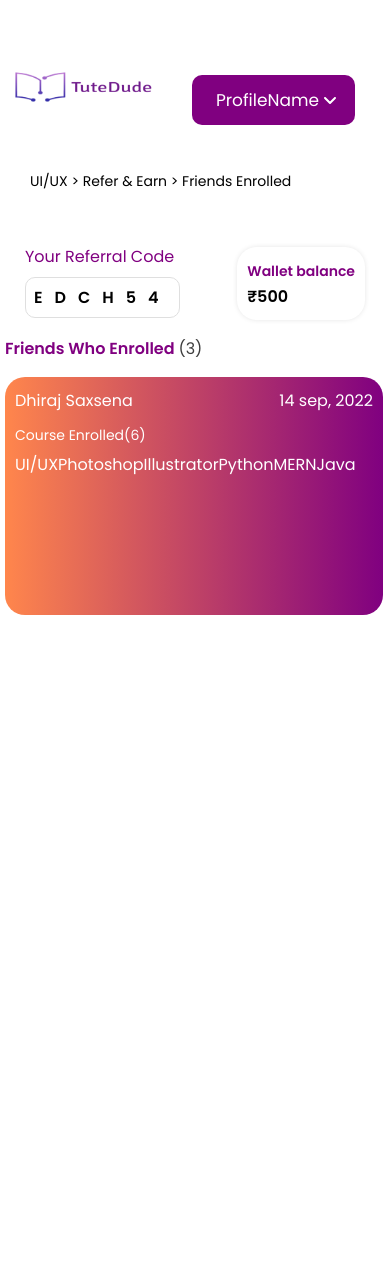
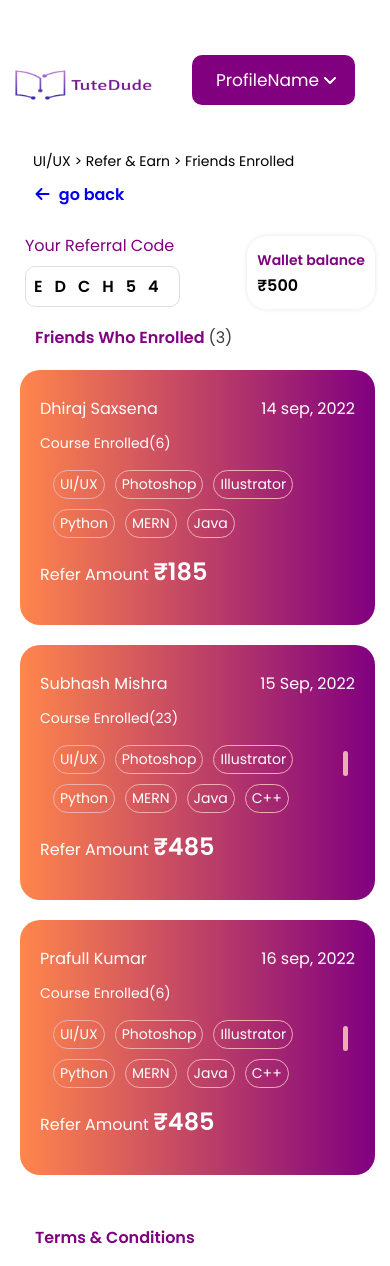
Before and after one commit to Eshitayasmin/refer-earn-tutedude, a React (Create React App) app: page /enrolled_friends in a window 390 px wide. Before the commit the page ends 844 px from the top, so only its background shows below. Built offline with nearby package versions, Linux system fonts and the light colour scheme.

Commit message:
responsive done

```diff
--- a/src/Components/Home/EnrolledFriends.css
+++ b/src/Components/Home/EnrolledFriends.css
@@ -68,26 +68,71 @@
 
 .friends {
     display: grid;
-    grid-template-columns: repeat((1fr));
+    grid-template-columns: repeat(3, 1fr);
+    grid-column-gap: 20px;
     color: white;
+    margin-right: 187px;
 }
 
 .friend {
-    width: 358px;
-    height: 228px;
+    /* width: 358px;
+    height: 228px; */
+    position: relative;
     background: linear-gradient(270deg, #800080 0%, #FF864C 100%);
     border-radius: 20px;
-    padding: 5px 10px;
+    padding: 20px;
+
 }
-.nameAndDate{
+
+.nameAndDate {
     display: flex;
     justify-content: space-between;
     line-height: 5px;
 }
-.course-quantity{
+
+.courses {
+    display: flex;
+    flex-wrap: wrap;
+    flex-direction: row;
+    margin-left: 13px;
+    margin-right: 57px;
+}
+
+.course {
+    font-size: 14px;
+    padding: 3px 6px;
+    border: 1.5px solid #EEAEAE;
+    border-radius: 20px;
+    margin-right: 10px;
+    margin-top: 10px;
+}
+
+.course-quantity {
     line-height: 5px;
+}
 
+.refer-money {
+    font-weight: 600;
+    font-size: 24px;
+}
 
+.more-border {
+    position: absolute;
+    width: 5px;
+    height: 25px;
+    left: 323px;
+    top: 106px;
+    background-color: #EEAEAE;
+    border-radius: 2.5px;
+}
+
+.terms {
+    margin-top: 60px;
+    cursor: pointer;
+}
+
+.go-back-div {
+    display: none;
 }
 
 @media only screen and (max-width: 600px) {
@@ -97,12 +142,26 @@
     }
 
     .ui-ux-f {
-        margin-left: 25px;
+        margin-left: 28px;
+    }
+
+    .go-back-div {
+        display: block;
+        text-decoration: none;
+        margin-left: 30px;
+        font-weight: 600;
+        font-size: 16px;
+        line-height: 50%;
+        margin-top: 5px;
+    }
+    .left-arrow-icon{
+        width: 15px;
+        margin-right: 5px;
     }
 
     .your-refer-code {
-        margin-top: 25px;
-        margin-right: 25px;
+        margin-top: 4px;
+        margin-right: 15px;
         margin-left: 20px;
         display: flex;
         align-items: center;
@@ -112,13 +171,34 @@
 
 
     .wallet-balance-div {
-        box-shadow: 0px 0px 5px rgba(0, 0, 0, 0.1);
-        border-radius: 20px;
         padding: 4px 10px;
         line-height: 12px;
         margin-top: 30px;
 
     }
 
+    .friends {
+        display: grid;
+        grid-template-columns: repeat(1, 1fr);
+        grid-row-gap: 20px;
+        margin: 20px 15px;
+    }
+
+    .courses {
+        display: flex;
+        flex-wrap: wrap;
+        flex-direction: row;
+        margin-left: 13px;
+        margin-right: 15px;
+    }
+
+    .left-35 {
+        margin-left: 30px;
+    }
+
+    .terms {
+        margin-top: 50px;
+    }
+
 
 }
--- a/src/Components/Home/EnrolledFriends.js
+++ b/src/Components/Home/EnrolledFriends.js
@@ -1,5 +1,8 @@
 import React from 'react';
 import './EnrolledFriends.css';
+import { faArrowLeft} from '@fortawesome/free-solid-svg-icons';
+import { FontAwesomeIcon } from '@fortawesome/react-fontawesome';
+import { Link } from 'react-router-dom';
 
 const EnrolledFriends = () => {
     return (
@@ -7,6 +10,8 @@ const EnrolledFriends = () => {
             <div className='ui-ux-f'>
                 <p>UI/UX > Refer & Earn > Friends Enrolled</p>
             </div>
+
+            <div className='go-back-div purple'><Link to="/"> <FontAwesomeIcon className='left-arrow-icon' icon={faArrowLeft}></FontAwesomeIcon>  go back</Link></div>
 
            <div className='your-refer-code'>
                     <div>
@@ -22,7 +27,7 @@ const EnrolledFriends = () => {
                 </div>
 
             <div>
-                <p className='purple font-six'>Friends Who Enrolled <span className='three'>(3)</span></p>
+                <p className='purple font-six left-35'>Friends Who Enrolled <span className='three'>(3)</span></p>
                 <div className='friends'>
                     <div className="friend">
                         <div className='nameAndDate'>
@@ -34,14 +39,55 @@ const EnrolledFriends = () => {
                             <span className='course'>UI/UX</span>
                             <span className='course'>Photoshop</span>
                             <span className='course'>Illustrator</span>
-                            <span>Python</span>
-                            <span>MERN</span>
-                            <span>Java</span>
+                            <span className='course'>Python</span>
+                            <span className='course'>MERN</span>
+                            <span className='course'>Java</span>
                         </div>
+                        <p>Refer Amount <span className='refer-money'>₹185</span></p>
+                    </div>
+                    <div className="friend">
+                        <div className='nameAndDate'>
+                            <p className="name">Subhash Mishra</p>
+                            <p className="date">15 Sep, 2022</p>
+                        </div>
+                        <p className='course-quantity font-14px'>Course Enrolled(23)</p>
+                        <div className='courses'>
+                            <span className='course'>UI/UX</span>
+                            <span className='course'>Photoshop</span>
+                            <span className='course'>Illustrator</span>
+                            <span className='course'>Python</span>
+                            <span className='course'>MERN</span>
+                            <span className='course'>Java</span>
+                            <span className='course'>C++</span>
+                        </div>
+                        <div className='more-border'></div>
+                        <p>Refer Amount <span className='refer-money'>₹485</span></p>
+                    </div>
+                    <div className="friend">
+                        <div className='nameAndDate'>
+                            <p className="name">Prafull Kumar</p>
+                            <p className="date">16 sep, 2022</p>
+                        </div>
+                        <p className='course-quantity font-14px'>Course Enrolled(6)</p>
+                        <div className='courses'>
+                            <span className='course'>UI/UX</span>
+                            <span className='course'>Photoshop</span>
+                            <span className='course'>Illustrator</span>
+                            <span className='course'>Python</span>
+                            <span className='course'>MERN</span>
+                            <span className='course'>Java</span>
+                            <span className='course'>C++</span>
+                        </div>
+                        <div className='more-border'></div>
+                        <p>Refer Amount <span className='refer-money'>₹485</span></p>
                     </div>
 
                 </div>
             </div>
+
+            <div className='terms'>
+            <p className='purple font-six left-35'>Terms & Conditions</p>
+          </div>
         </div>
     );
 };
--- a/src/Components/Home/Home.css
+++ b/src/Components/Home/Home.css
@@ -212,14 +212,13 @@ a:active{
         font-weight: 400;
         font-size: 14px;
         line-height: 21px;
-        margin-left: 35px;
+        margin-left: 29px;
     }
 
     .refer-div {
         display: block;
-        margin-left: 8px;
-        margin-top: 30px;
-        margin-right: 8px;
+        margin: 30px 15px 5px 10px;
+        padding-left: 10px;
     }
 
     .refer-div1 {
@@ -240,8 +239,7 @@ a:active{
     .refer-code {
         display: flex;
         justify-items: center;
-        margin: 30px;
-
+        margin: 10px 15px 50px;
     }
 
 
@@ -252,26 +250,10 @@ a:active{
         color: #800080;
     }
 
-    .refer-code .code {
-        font-family: 'Poppins';
-        font-style: normal;
-        font-weight: 500;
-        font-size: 20px;
-        line-height: 30px;
-        letter-spacing: 1.5em;
-        color: #800080;
-        box-sizing: border-box;
-        border: 1.5px solid;
-        border-image-slice: 1;
-        border-image-source: linear-gradient(to left, rgba(128, 0, 128, 1), rgba(255, 134, 76, 1));
-        padding: 10px 20px;
-
-    }
-
     .part p {
         font-weight: 400;
         font-size: 14px;
-        line-height: 21px;
+        line-height: 10px;
         color: #800080;
     }
 
@@ -281,7 +263,7 @@ a:active{
         justify-content: space-evenly;
         font-weight: 500;
         font-size: 32px;
-        line-height: 48px;
+        line-height: 20px;
 
     }
 
@@ -305,7 +287,10 @@ a:active{
     }
 
     .part2-margin {
-        margin-right: 5px;
+        margin-right: 3px;
+    }
+    .part3-margin{
+        margin-right: 40px;
     }
 
     .rupee {
@@ -321,7 +306,7 @@ a:active{
         display: inline;
         position: absolute;
         left: 180px;
-        top: 385px;
+        top: 310px;
 
     }
 
@@ -346,6 +331,7 @@ a:active{
         font-size: 24px;
         line-height: 36px;
         color: #800080;
+        margin-left: 23px;
 
     }
 
@@ -357,7 +343,7 @@ a:active{
     }
     .last-part {
         margin-left: 37px;
-        margin-top: 57px;
+        margin-top: 50px;
     }
 
 }
--- a/src/Components/Home/Home.js
+++ b/src/Components/Home/Home.js
@@ -1,4 +1,4 @@
-import { faIndianRupeeSign, faUsers } from '@fortawesome/free-solid-svg-icons';
+import { faIndianRupeeSign} from '@fortawesome/free-solid-svg-icons';
 import { FontAwesomeIcon } from '@fortawesome/react-fontawesome';
 import React from 'react';
 import './Home.css';
@@ -23,7 +23,7 @@ const Home = () => {
                     <div className='refer-earning'>
                         <div className='part part1-margin'>
                             <p>Referral Earning</p>
-                            <h2><FontAwesomeIcon className='rupee' icon={faIndianRupeeSign}></FontAwesomeIcon> 2500</h2>
+                            <h2>₹ 2500</h2>
                         </div>
                         <div className='part part2-margin'>
                             <p>Total Referrals</p>
@@ -31,7 +31,7 @@ const Home = () => {
                         </div>
                         <div className='part part3-margin'>
                             <p>Wallet balance</p>
-                            <h2><span><FontAwesomeIcon className='rupee' icon={faIndianRupeeSign}></FontAwesomeIcon></span> 500</h2>
+                            <h2>₹ 500</h2>
                         </div>
 
                     </div>
--- a/src/Components/Shared/Navbar.css
+++ b/src/Components/Shared/Navbar.css
@@ -59,7 +59,6 @@
         display: flex;
         justify-content: space-between;
         align-items: center;
-        margin-top: 59px;
     }
 
     .nav-second-part {
@@ -72,10 +71,7 @@
         width: 160px;
         height: 45px;
         left: 3px;
-
-
-
-
+        margin-top: 57px;
     }
 
     .option {
@@ -90,6 +86,8 @@
         padding: 12px 20px;
         background-color: #800080;
         border-radius: 10px;
+        margin-top: 55px;
+
     }
 
     .user-icon {
@@ -105,7 +103,6 @@
 
     .down-icon {
         color: white;
-        width: 12px;
     }
 
 }
```
